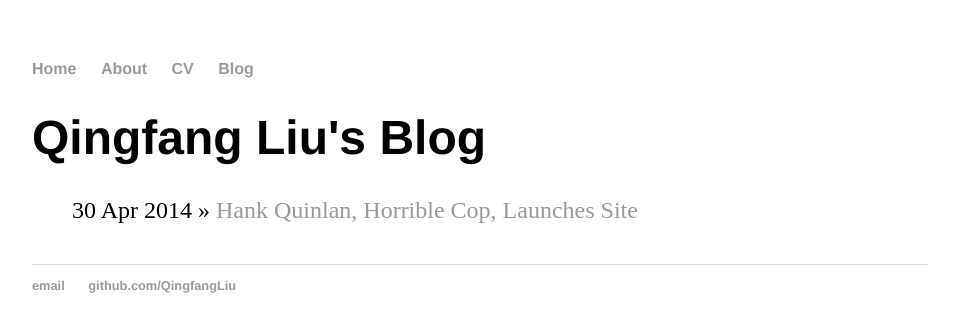
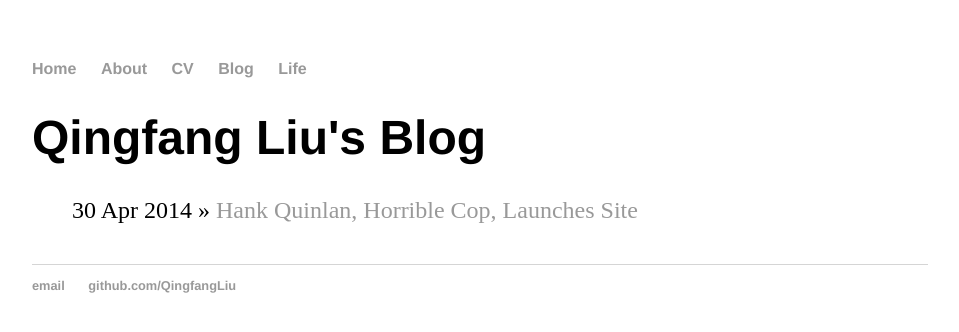
Before and after one commit to QingfangLiu/qingfangliu.github.io, a Jekyll site: the page built from blog/index.html, in a window 1280 px wide. Shown: the top 332 px of the page, without its empty margins (160-1119 px from the left). Built offline with Jekyll 4.4.1, drawn with Linux system fonts in a browser that asks for light colours.

Commit message:
Update default.html

```diff
--- a/_layouts/default.html
+++ b/_layouts/default.html
@@ -12,6 +12,7 @@
 		        	<li><a href="/about">About</a></li>
 	        		<li><a href="/cv">CV</a></li>
 	        		<li><a href="/blog">Blog</a></li>
+				<li><a href="/life">Life</a></li>
 	    		</ul>
 			</nav>
 			<div class="container">
```
